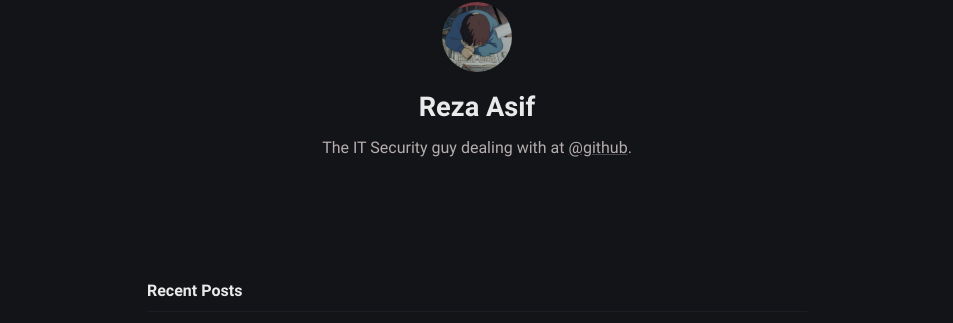
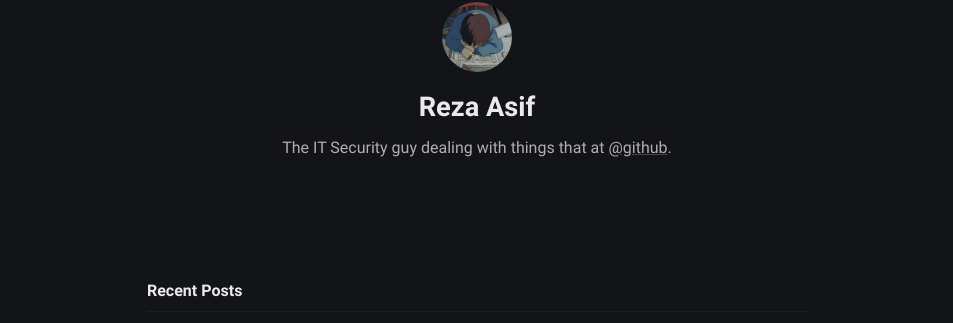
Before and after one commit to securebitAsif/fabulous-jupiter-8f84d, a Jekyll site: the page built from index.md, in a window 1280 px wide. Shown: the part 166-489 px from the top of the page, without its empty margins (163-1116 px from the left). Built offline with Jekyll 4.4.1, drawn with Linux system fonts in a browser that asks for light colours.

Commit message:
_config.yml: changed

```diff
--- a/_config.yml
+++ b/_config.yml
@@ -11,7 +11,7 @@ mode: dark
 author:
   name: Reza Asif
   bio: >-
-    The IT Security guy dealing with at <a
+    The IT Security guy dealing with things that at <a
     href="https://github.com/piharpi/jekyll-klise" target="_blank"
     rel="noopener">@github</a>.
   username: username
```
